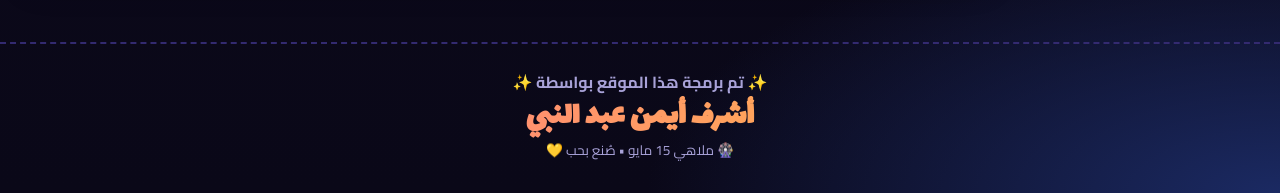
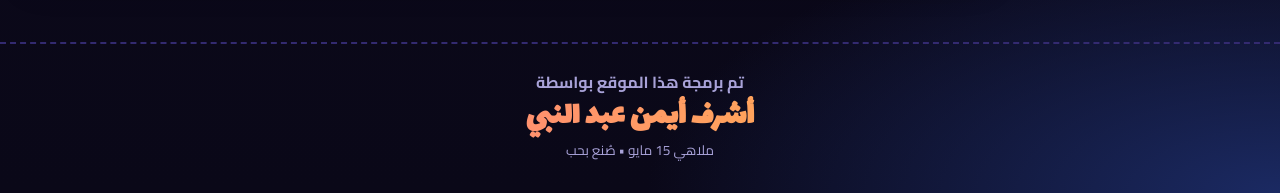
Before and after one commit to ashrafayman282/autobus, a plain HTML site: page preview/index.html in a window 1280 px wide. Shown: the part 828-1021 px from the top of the page. Drawn offline with Linux system fonts and the light colour scheme; no server answers.

Commit message:
تحديث الصفحة الرئيسية للمعاينة
تحديث الصفحة الرئيسية للمعاينة

```diff
--- a/preview/index.html
+++ b/preview/index.html
@@ -5,11 +5,11 @@
 <meta name="viewport" content="width=device-width,initial-scale=1,viewport-fit=cover">
 <meta name="theme-color" content="#0b0820">
 <meta name="description" content="ملاهي 15 مايو — 16 لعبة مصرية: لودو، داما، إكس أو، 4 في صف، سلم وتعبان، ذاكرة، دومينو، أتوبيس كومبليت، وأسئلة عن مصر. العب مع صحابك أونلاين.">
-<meta property="og:title" content="ملاهي 15 مايو 🎡">
+<meta property="og:title" content="ملاهي 15 مايو">
 <meta property="og:description" content="16 لعبة مصرية تلعبها مع صحابك من أي مكان">
 <meta property="og:image" content="assets/img/hero.svg">
 <meta property="og:type" content="website">
-<title>ملاهي 15 مايو 🎡</title>
+<title>ملاهي 15 مايو</title>
 <link rel="icon" href="assets/img/logo.svg" type="image/svg+xml">
 <link rel="apple-touch-icon" href="assets/img/logo.svg">
 <link rel="manifest" href="manifest.webmanifest">
@@ -26,7 +26,7 @@
 </head>
 <body>
 <main id="app"></main>
-<footer class="credit"><span class="c1">✨ تم برمجة هذا الموقع بواسطة ✨</span><b class="c2">أشرف أيمن عبد النبي</b><span class="c3">🎡 ملاهي 15 مايو • صُنع بحب 💛</span></footer>
+<footer class="credit"><span class="c1">تم برمجة هذا الموقع بواسطة</span><b class="c2">أشرف أيمن عبد النبي</b><span class="c3">ملاهي 15 مايو • صُنع بحب</span></footer>
 <div id="chat"></div><div id="dlg" hidden></div><div id="toast" role="alert"></div>
 <div id="boot"><div class="bw"><img src="assets/img/logo.svg" alt=""><b>ملاهي 15 مايو</b><div class="bb2"><i></i></div></div></div>
 <noscript><p style="text-align:center;padding:20px">محتاج تفعّل الجافاسكريبت عشان تلعب.</p></noscript>
```
